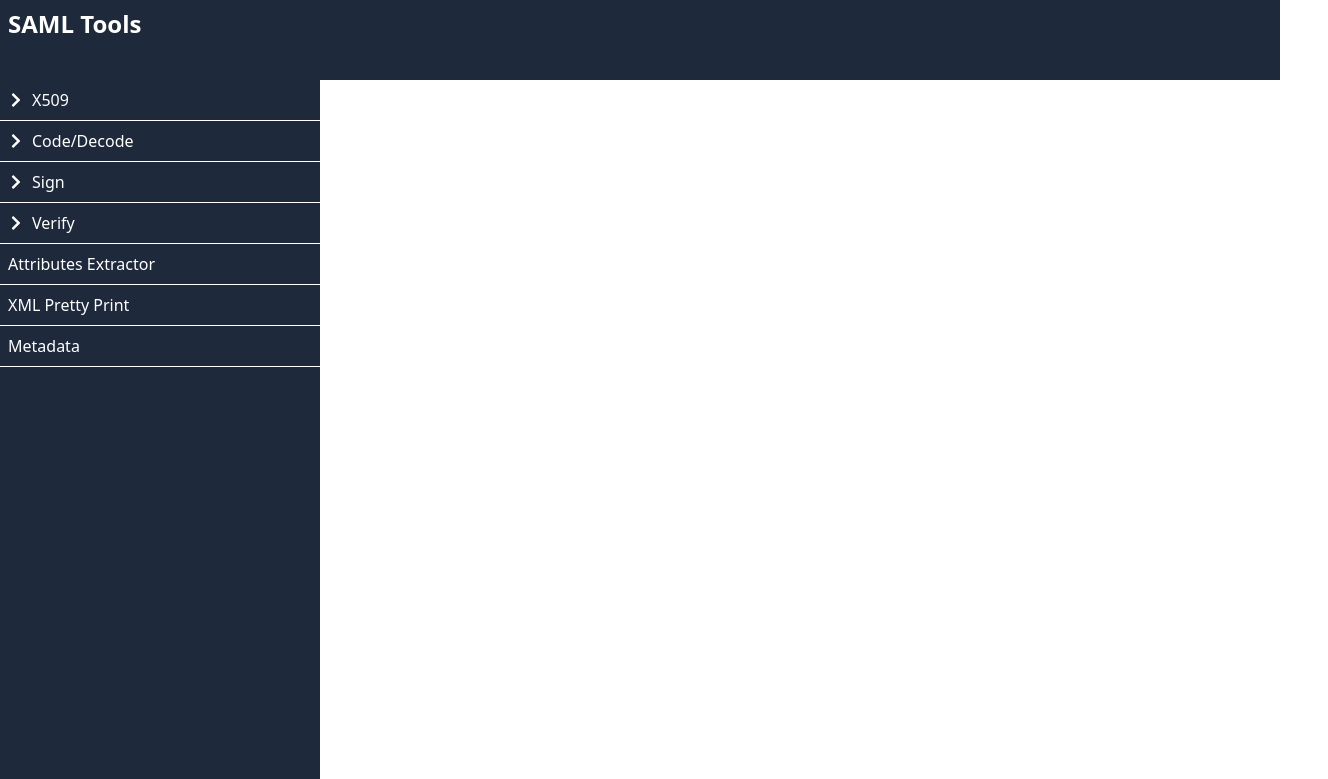
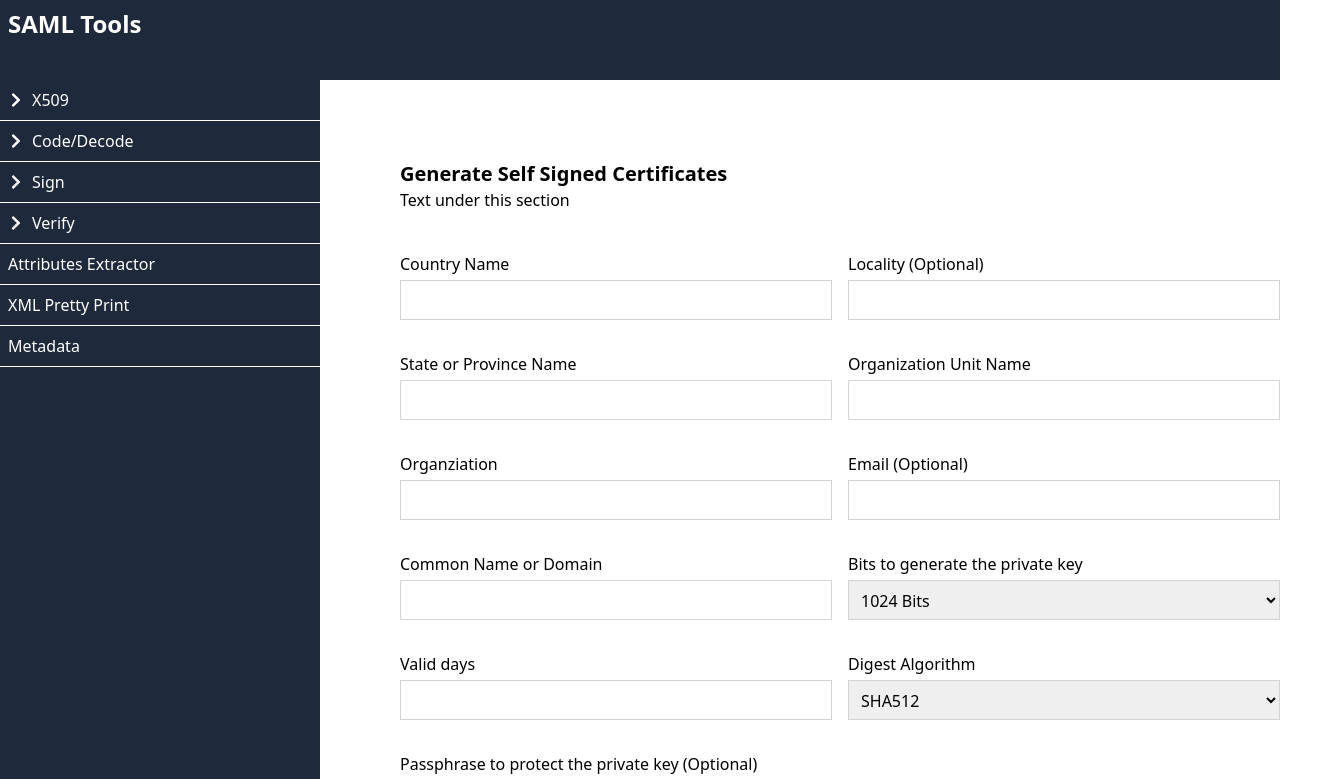
Before and after one commit to shammirbaig/saml-tools, a React (Create React App) app: page /self-sign-certificate in a window 1280 px wide. Shown: the top 779 px of the page, 1328 px wide, since content can reach past the window. Built offline with nearby package versions, Linux system fonts and the light colour scheme.

Commit message:
Added Self-Signed Certificates

```diff
--- a/src/App.js
+++ b/src/App.js
@@ -5,6 +5,7 @@ import Dummy from './pages/Dummy';
 import Header from './components/Header';
 import Sidebar from './components/Sidebar';
 import { BrowserRouter as Router,Routes,Route } from "react-router-dom";
+import SelfSignedCertificate from './pages/SelfSignedCertificate';
 
 function App() {
   return (
@@ -19,6 +20,8 @@ function App() {
       <Routes>
         <Route path="/" element={<Home />} />
         <Route path="/dummy" element={<Dummy />} />
+        <Route path="/self-sign-certificate" element={<SelfSignedCertificate />} />
+
       </Routes>
     </div>
         </div>
--- a/src/components/Header.js
+++ b/src/components/Header.js
@@ -4,7 +4,7 @@ const Header =()=>{
 
 
 return(
-<div className="header z-2 h-20 header w-full fixed top-0 left-0 bg-slate-800">
+<div className="header z-20 h-20 header w-full fixed top-0 left-0 bg-slate-800">
 <h1 className="font-bold text-2xl text-white px-2 py-2"> SAML Tools</h1>
 
 
--- a/src/components/InputBox.js
+++ b/src/components/InputBox.js
@@ -22,10 +22,8 @@ const InputBox = ({ title, height, width }) => {
       <textarea
         ref={inputRef}
         type="text"
-        className="border-solid rounded-lg border-2 border-opacity-75 border-black px-1 py-1"
-        style={{ height, width }}
-        multiline
-        rows={4}
+        className="border-solid rounded-sm px-1 py-1"
+        style={{ height, width ,border: "0.75px solid #D3D3D3"}}
       />
 
     </div>
--- /dev/null
+++ b/src/components/InputField.js
@@ -0,0 +1,74 @@
+import React from "react";
+
+const InputField = ({ type,width,defaultValue,label,className,required, value, onChange, options }) => {
+  const renderInput = () => {
+    switch (type) {
+      case "text":
+        return (
+          <input style={{width,height:"40px", border: "0.75px solid #D3D3D3",
+          outline: "none",
+          padding:"8px"}}
+          onFocus={(e) => {
+            e.target.style.borderColor = "#000000"; // Change the border color on focus
+          }}
+          onBlur={(e) => {
+            e.target.style.borderColor = "#D3D3D3"; // Change the border color on focus
+          }}
+          required={required} type="text" value={value} onChange={onChange} />
+        );
+      case "select":
+        return (
+          <select style={{width,height:"40px", border: "0.75px solid #D3D3D3",
+          outline: "none",
+          padding:"8px"}} value={value} required={required}
+          className={className}
+          defaultValue={defaultValue}
+          onFocus={(e) => {
+            e.target.style.borderColor = "#000000"; // Change the border color on focus
+          }}
+          onBlur={(e) => {
+            e.target.style.borderColor = "#D3D3D3"; // Change the border color on focus
+          }}
+          onChange={onChange}>
+
+            {options.map((option) => (
+              <option key={option.value} value={option.value}>
+                {option.label}
+              </option>
+            ))}
+          </select>
+        );
+
+     case "email":
+      return (
+        <input style={{width,height:"40px", border: "0.75px solid #D3D3D3",
+        outline: "none",
+        padding:"8px"}}
+        onBlur={(e) => {
+          e.target.style.borderColor = "#D3D3D3"; // Change the border color on focus
+        }}
+        onFocus={(e) => {
+          e.target.style.borderColor = "#000000"; // Change the border color on focus
+        }}
+        required={required} type="email" value={value} onChange={onChange} />
+      );
+
+
+      // Add more cases for other input types as needed
+      default:
+        return null;
+    }
+  };
+
+  return (
+    <div className="w-full">
+    <label className="block mb-1 font-medium">
+  {`${label}${!required ? " (Optional)" : ""}`}
+</label>
+
+      {renderInput()}
+    </div>
+  );
+};
+
+export default InputField;
--- a/src/pages/Home.js
+++ b/src/pages/Home.js
@@ -1,4 +1,5 @@
 import React from "react";
+import InputBox from "../components/InputBox";
 
 const Home =()=>{
 
@@ -8,8 +9,7 @@ return(
 <h1 className="text-2xl font-bold"> SAML Tools</h1>
 
 
-
-
+<InputBox title={"Title" } height={"250px"} width={"300px"}/>
 
 
 
--- /dev/null
+++ b/src/pages/SelfSignedCertificate.js
@@ -0,0 +1,213 @@
+import React from "react";
+import InputField from "../components/InputField";
+import InputBox from "../components/InputBox";
+import { useState } from "react";
+
+
+const SelfSignedCertificate = () => {
+  const [Country, setCountryName] = useState("");
+  const [Locality, setLocality] = useState("");
+  const [State, setState] = useState("");
+  const [OrganizationUnit, setOrganizationUnit] = useState("");
+  const [Organization, setOrganization] = useState("");
+  const [Email, setEmail] = useState("");
+  const [CommonName, setCommonName] = useState("");
+  const [BitsPrivateKey, setBitsPrivateKey] = useState("");
+  const [ValidDays, setValidDays] = useState("");
+  const [DigestAlgorithm, setDigestAlgorithm] = useState("");
+  const [Passphrase, setPassphrase] = useState("");
+
+
+
+
+
+
+  const handleSubmit = (e) => {
+    e.preventDefault();
+    const formData = {
+      Country,
+      Locality,
+      State,
+      OrganizationUnit,
+      Organization,
+      Email,
+      CommonName,
+      BitsPrivateKey,
+      ValidDays,
+      DigestAlgorithm,
+      Passphrase,
+    };
+
+    fetch("url", {
+      method: "POST",
+      headers: {
+        "Content-Type": "application/json",
+      },
+      body: JSON.stringify(formData),
+    })
+      .then((response) => response.json())
+      .then((data) => {
+        console.log(data);
+      })
+      .catch((error) => {
+        console.error(error);
+      });
+  };
+
+
+
+  return (
+    <div className="content relative ml-12 w-full p-8">
+      <h1 className="text-xl font-bold"> Generate Self Signed Certificates</h1>
+      <p> Text under this section</p>
+
+
+      <form onSubmit={handleSubmit} >
+        <div className="mt-6 flex flex-wrap">
+          <div className="w-full pt-4 pb-4 pr-4 lg:w-1/2">
+            <InputField
+              type="text"
+              width={"100%"}
+              label="Country Name"
+              required={true}
+              value={Country}
+              onChange={(e) => setCountryName(e.target.value)}
+            />
+          </div>
+          <div className="w-full pt-4 pb-4 pr-4 lg:w-1/2">
+            <InputField
+              type="text"
+              width={"100%"}
+              label="Locality"
+              required={false}
+              value={Locality}
+              onChange={(e) => setLocality(e.target.value)}
+            />
+          </div>
+          <div className="w-full pt-4 pb-4 pr-4 lg:w-1/2">
+            <InputField
+              type="text"
+              width={"100%"}
+              label="State or Province Name"
+              required={true}
+              value={State}
+              onChange={(e) => setState(e.target.value)}
+            />
+          </div>
+          <div className="w-full pt-4 pb-4 pr-4 lg:w-1/2">
+            <InputField
+              type="text"
+              width={"100%"}
+              label="Organization Unit Name"
+              required={true}
+              value={OrganizationUnit}
+              onChange={(e) => setOrganizationUnit(e.target.value)}
+            />
+          </div>
+          <div className="w-full pt-4 pb-4 pr-4 lg:w-1/2">
+            <InputField
+              type="text"
+              width={"100%"}
+              label="Organziation"
+              required={true}
+              value={Organization}
+              onChange={(e) => setOrganization(e.target.value)}
+            />
+          </div>
+          <div className="w-full pt-4 pb-4 pr-4 lg:w-1/2">
+            <InputField
+              type="email"
+              width={"100%"}
+              label="Email"
+              required={false}
+              value={Email}
+              onChange={(e) => setEmail(e.target.value)}
+            />
+          </div>
+          <div className="w-full pt-4 pb-4 pr-4 lg:w-1/2">
+            <InputField
+              type="text"
+              width={"100%"}
+              label="Common Name or Domain"
+              required={true}
+              value={CommonName}
+              onChange={(e) => setCommonName(e.target.value)}
+            />
+          </div>
+          <div className="w-full pt-4 pb-4 pr-4 lg:w-1/2">
+            <InputField
+              type="select"
+              width={"100%"}
+              options={[
+                { value: "1024", label: "1024 Bits" },
+                { value: "2056", label: "2056 Bits" },
+              ]}
+              label="Bits to generate the private key"
+              required={true}
+              defaultValue={"1024 Bits"}
+              value={BitsPrivateKey}
+              onChange={(e) => setBitsPrivateKey(e.target.value)}
+            />
+          </div>
+          <div className="w-full pt-4 pb-4 pr-4 lg:w-1/2">
+            <InputField
+              type="text"
+              width={"100%"}
+              label="Valid days"
+              required={true}
+              value={ValidDays}
+              onChange={(e) => setValidDays(e.target.value)}
+            />
+          </div>
+          <div className="w-full pt-4 pb-4 pr-4 lg:w-1/2">
+            <InputField
+              type="select"
+              width={"100%"}
+              options={[
+                { value: "SHA512", label: "SHA512" },
+                { value: "SHA384", label: "SHA384" },
+              ]}
+              label="Digest Algorithm"
+              required={true}
+              defaultValue={"1024 Bits"}
+              value={DigestAlgorithm}
+              onChange={(e) => setDigestAlgorithm(e.target.value)}
+            />
+          </div>
+
+          <div className="w-full pt-4 pb-4 pr-4 lg:w-1/2">
+            <InputField
+              type="text"
+              width={"100%"}
+              label="Passphrase to protect the private key"
+              required={false}
+              value={Passphrase}
+              onChange={(e) => setPassphrase(e.target.value)}
+            />
+          </div>
+
+
+          <div className="w-full mt-36 pt-4 pb-4 pr-4 lg:w-1/2">
+            <button type="submit" className="p-2 bg-green-600 text-white text-lg font-semibold">
+              Generate Self-Signed Certificate
+            </button>
+          </div>
+
+        </div>
+      </form>
+      <div className="mt-6 flex flex-wrap">
+      <div className="w-full pt-4 pb-4 pr-4 lg:w-1/2">
+      <InputBox title={"Private Key"} width={"100%"} height={"170px"}/>
+      </div>
+      <div className="w-full pt-4 pb-4 pr-4 lg:w-1/2">
+      <InputBox title={"X.509 cert"} width={"100%"} height={"170px"}/>
+      </div>
+      <div className="w-full pt-4 pb-4 pr-4 lg:w-1/2">
+      <InputBox title={"CSR"} width={"100%"} height={"170px"}/>
+      </div>
+      </div>
+    </div>
+  );
+}
+
+export default SelfSignedCertificate;
```
